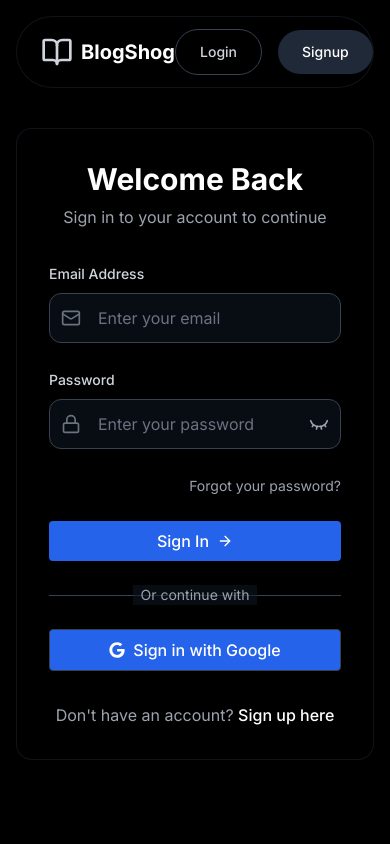
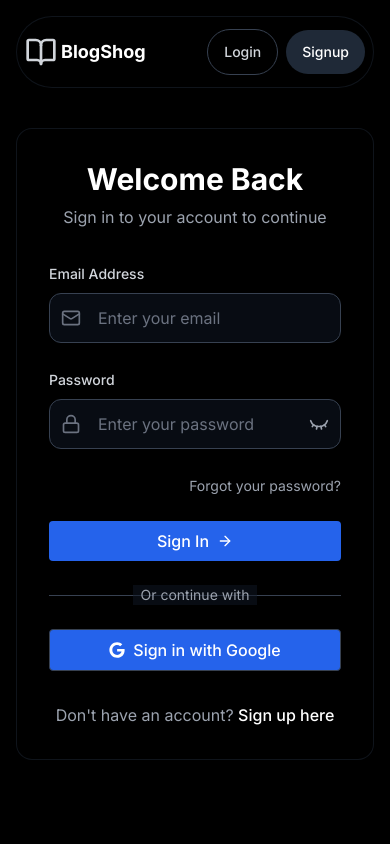
Before and after one commit to owaismohammed79/BlogShog, a React (Vite) app: page /login in a window 390 px wide. Shown: the top 844 px of the page. Built offline with nearby package versions, Linux system fonts and the light colour scheme; no server answers.

Commit message:
Added responsivity to navbar

```diff
--- a/src/components/Header/Header.jsx
+++ b/src/components/Header/Header.jsx
@@ -23,29 +23,29 @@ const Header = () => {
   return (
     <header className="fixed top-0 left-0 right-0 z-50 p-4">
       <nav className="max-w-7xl mx-auto">
-        <div className="glass-effect rounded-full px-6 py-3 flex items-center justify-between">
+        <div className="glass-effect rounded-full px-2 sm:px-6 py-3 flex items-center justify-between">
           {/* Logo */}
           <NavLink
             to="/"
-            className="flex items-center space-x-2 group transition-all duration-300"
+            className="flex items-center space-x-1 sm:space-x-2 group transition-all duration-300"
           >
             <BookOpen className="w-8 h-8 text-gray-300 group-hover:text-white transition-colors" />
-            <span className="text-xl font-bold text-white">BlogShog</span>
+            <span className="text-lg sm:text-xl font-bold text-white">BlogShog</span>
           </NavLink>
 
           {/* Navigation Items */}
-          <div className="flex items-center space-x-4">
+          <div className="flex items-center space-x-2 sm:space-x-4">
             {!authStatus ? (
               <>
                 <NavLink
                   to="/login"
-                  className="btn-secondary text-sm rounded-full"
+                  className="btn-secondary px-4 sm:px-6 text-sm rounded-full"
                 >
                   Login
                 </NavLink>
                 <NavLink
                   to="/signup"
-                  className="btn-primary text-sm rounded-full"
+                  className="btn-primary px-4 sm:px-6 text-sm rounded-full"
                 >
                   Signup
                 </NavLink>
```
